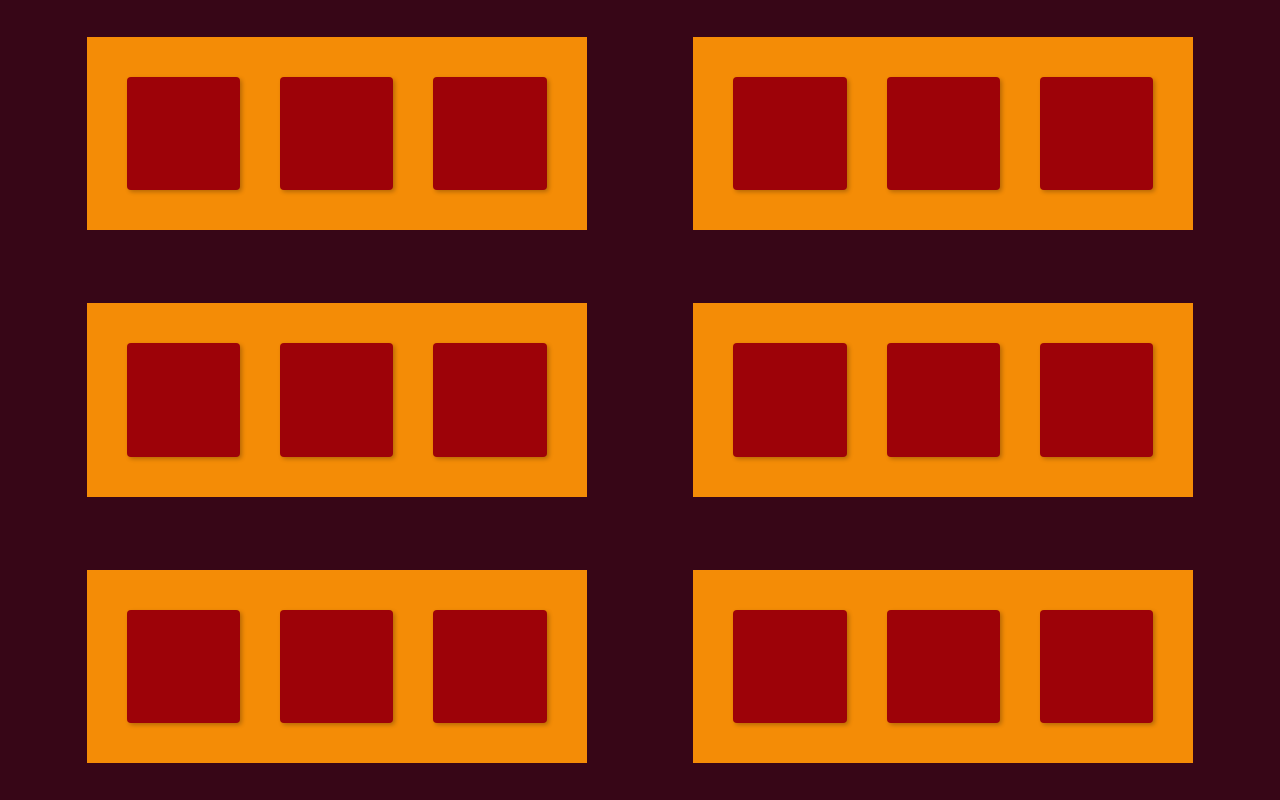
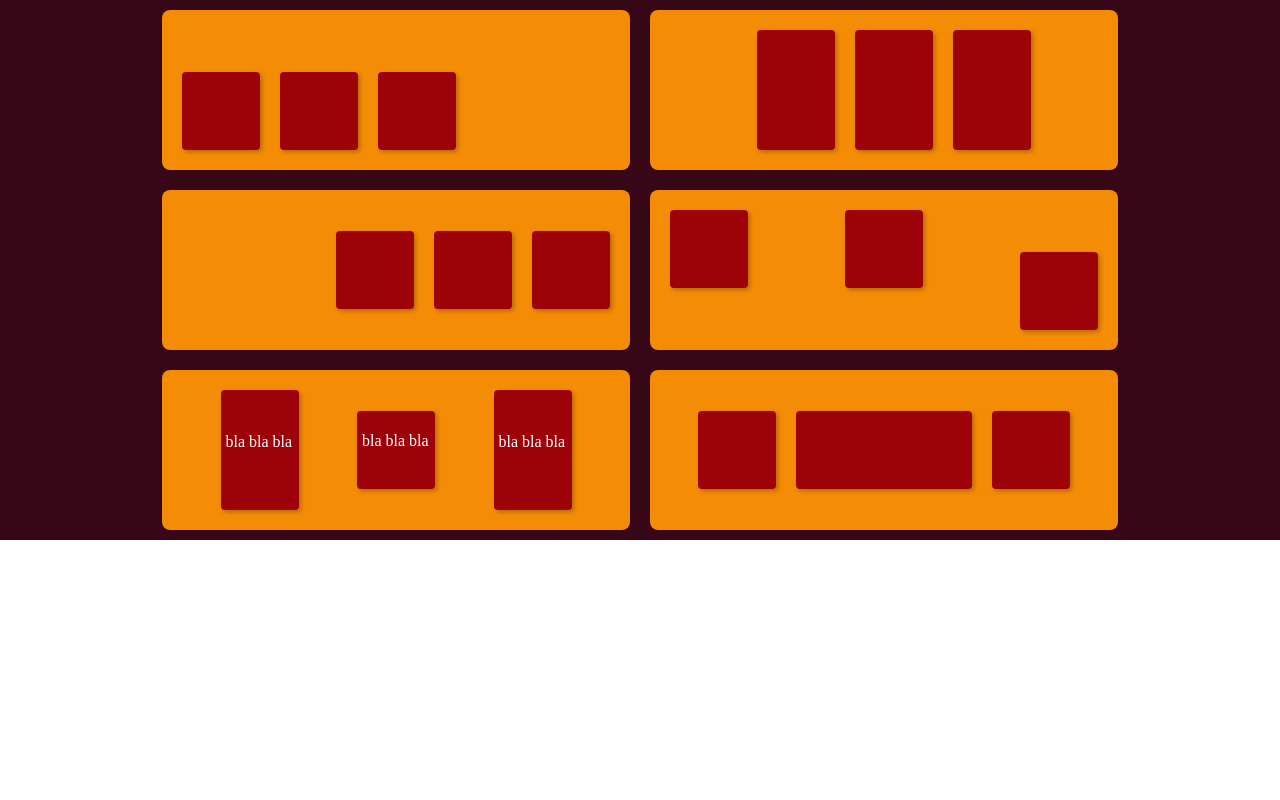
Before and after one commit to JesperLindell/Flexbox-assignment, a plain HTML site: page index.html in a window 1280 px wide. Drawn offline with Linux system fonts and the light colour scheme.

Commit message:
100vh height issue

```diff
--- a/index.html
+++ b/index.html
@@ -10,112 +10,43 @@
 </head>
 <body>
     <main>
-        <section>
-            <div class="container">
-                <div class="card">
-                    <div class="card__content">
-                    </div>
-                </div>
-                <div class="card">
-                    <div class="card__content">
-                    </div>
-                </div>
-                <div class="card">
-                    <div class="card__content">
-                    <div>
-                </div>
+
+        <div class="container1">
+            <div class="card" style="margin-left: 0px;"></div>
+            <div class="card"></div>
+            <div class="card"></div>
+        </div>
+        <div class="container2">
+            <div class="card"></div>
+            <div class="card"></div>
+            <div class="card"></div>
+        </div>
+        <div class="container3">
+            <div class="card"></div>
+            <div class="card"></div>
+            <div class="card"></div>
+        </div>
+        <div class="container4">
+            <div class="card" style="margin-left: 0px;"></div>
+            <div class="card"></div>
+            <div class="card" style="align-self: flex-end;"></div>
+        </div>
+        <div class="container5">
+            <div class="card" style="margin-left: 0px; align-self: stretch;" >
+                <div class="card__content" style="margin-top: 22px;"><p>bla bla bla</p></div>
             </div>
-        </section>
-
-        <section>
-            <div class="container">
-                <div class="card">
-                    <div class="card__content">
-                    </div>
-                </div>
-                <div class="card">
-                    <div class="card__content">
-                    </div>
-                </div>
-                <div class="card">
-                    <div class="card__content">
-                    <div>
-                </div>
+            <div class="card" style="height: 20px;">
+                <div class="card__content"><p>bla bla bla</p></div>
             </div>
-        </section>
-
-        <section>
-            <div class="container">
-                <div class="card">
-                    <div class="card__content">
-                    </div>
-                </div>
-                <div class="card">
-                    <div class="card__content">
-                    </div>
-                </div>
-                <div class="card">
-                    <div class="card__content">
-                    <div>
-                </div>
+            <div class="card" style="align-self: stretch;">
+                <div class="card__content" style="margin-top: 22px;"><p>bla bla bla</p></div>
             </div>
-        </section>
-
-        <section>
-            <div class="container">
-                <div class="card">
-                    <div class="card__content">
-                    </div>
-                </div>
-                <div class="card">
-                    <div class="card__content">
-                    </div>
-                </div>
-                <div class="card">
-                    <div class="card__content">
-                    <div>
-                </div>
-            </div>
-        </section>
-        <section>
-            <div class="container">
-                <div class="card">
-                    <div class="card__content">
-                    </div>
-                </div>
-                <div class="card">
-                    <div class="card__content">
-                    </div>
-                </div>
-                <div class="card">
-                    <div class="card__content">
-                    <div>
-                </div>
-            </div>
-        </section>
-        <section>
-            <div class="container">
-                <div class="card">
-                    <div class="card__content">
-                    </div>
-                </div>
-                <div class="card">
-                    <div class="card__content">
-                    </div>
-                </div>
-                <div class="card">
-                    <div class="card__content">
-                    <div>
-                </div>
-            </div>
-        </section>
-
-
-
-
-
-
-
+        </div>
+        <div class="container6">
+            <div class="card" style="margin-left: 0px;"></div>
+            <div class="card"  style="flex-grow: .75;"></div>
+            <div class="card"></div>
+        </div>
 
     </main>
 
--- a/styles/circles.css
+++ b/styles/circles.css
@@ -0,0 +1,115 @@
+main {
+    min-height: 100vh;
+    display: flex;
+    background-color: #370617;
+    justify-content: center;
+    align-items: flex-end;
+    flex-wrap: wrap;
+
+}
+
+.container1 {
+    display: flex;
+    justify-content: flex-start;
+    margin: 20px;
+    align-items: flex-end;
+    padding: 20px 20px;
+    border-radius: 8px;
+    width: 428px;
+    height: 120px;
+    background-color: #F48C06;
+    flex-wrap: wrap;
+
+}
+
+.container2 {
+    display: flex;
+    justify-content: center;
+    margin: 20px;
+    align-items: stretch;
+    padding: 20px 20px;
+    border-radius: 8px;
+    width: 428px;
+    height: 120px;
+    background-color: #F48C06;
+    flex-wrap: wrap;
+
+}
+
+.container3 {
+    display: flex;
+    justify-content: flex-end;
+    margin: 20px;
+    align-items: center;
+    padding: 20px 20px;
+    border-radius: 8px;
+    width: 428px;
+    height: 120px;
+    background-color: #F48C06;
+    flex-wrap: wrap;
+
+}
+
+.container4 {
+    display: flex;
+    justify-content: space-between;
+    margin: 20px;
+    align-items: flex-start;
+    padding: 20px 20px;
+    border-radius: 8px;
+    width: 428px;
+    height: 120px;
+    background-color: #F48C06;
+    flex-wrap: wrap;
+}
+
+.container5 {
+    display: flex;
+    justify-content: space-evenly;
+    margin: 20px;
+    align-items: center;
+    padding: 20px 20px;
+    border-radius: 8px;
+    width: 428px;
+    height: 120px;
+    background-color: #F48C06;
+    flex-wrap: wrap;
+}
+
+.container6 {
+    display: flex;
+    justify-content: center;
+    margin: 20px;
+    align-items: center;
+    padding: 20px 20px;
+    border-radius: 8px;
+    width: 428px;
+    height: 120px;
+    background-color: #F48C06;
+    flex-wrap: wrap;
+
+}
+
+.card {
+    min-width: 68px;
+    min-height: 68px;
+    /* margin: 20px; */
+    margin-left: 20px;
+     /* margin-bottom: 20px; */
+    padding: 5px;
+    display: flex;
+    background: #9D0208;
+    box-shadow: 2px 2px 4px rgba(0, 0, 0, 0.25);
+    border-radius: 4px;
+
+}
+
+.card__content{
+
+    color: white;
+    size: 12px;
+
+
+
+
+}
--- a/styles/index.css
+++ b/styles/index.css
@@ -1,53 +1,116 @@
 main {
-    min-height: 100vh;
+    /* min-height: 100vh; */
+    display: flex;
+
     background-color: #370617;
-    justify-content: space-evenly;
+    justify-content: center;
     align-items: center;
-    display: flex;
     flex-wrap: wrap;
-
-
-
-
-
 
 }
 
+.container1 {
+    display: flex;
+    justify-content: flex-start;
+    margin: 10px;
+    align-items: flex-end;
+    padding: 20px 20px;
+    border-radius: 8px;
+    width: 428px;
+    height: 120px;
+    background-color: #F48C06;
+    flex-wrap: wrap;
 
+}
 
-
-
-
-
-
-
-
-
-
-
-.container {
+.container2 {
     display: flex;
     justify-content: center;
-    margin: 20px;
+    margin: 10px;
+    align-items: stretch;
+    padding: 20px 20px;
+    border-radius: 8px;
+    width: 428px;
+    height: 120px;
+    background-color: #F48C06;
+    flex-wrap: wrap;
+
+}
+
+.container3 {
+    display: flex;
+    justify-content: flex-end;
+    margin: 10px;
     align-items: center;
     padding: 20px 20px;
-    min-width: 80pt;
-    min-height: 80pt;
+    border-radius: 8px;
+    width: 428px;
+    height: 120px;
+    background-color: #F48C06;
+    flex-wrap: wrap;
+
+}
+
+.container4 {
+    display: flex;
+    justify-content: space-between;
+    margin: 10px;
+    align-items: flex-start;
+    padding: 20px 20px;
+    border-radius: 8px;
+    width: 428px;
+    height: 120px;
+    background-color: #F48C06;
+    flex-wrap: wrap;
+}
+
+.container5 {
+    display: flex;
+    justify-content: space-evenly;
+    margin: 10px;
+    align-items: center;
+    padding: 20px 20px;
+    border-radius: 8px;
+    width: 428px;
+    height: 120px;
+    background-color: #F48C06;
+    flex-wrap: wrap;
+}
+
+.container6 {
+    display: flex;
+    justify-content: center;
+    margin: 10px;
+    align-items: center;
+    padding: 20px 20px;
+    border-radius: 8px;
+    width: 428px;
+    height: 120px;
     background-color: #F48C06;
     flex-wrap: wrap;
 
 }
 
 .card {
-
-    min-width: 70pt;
-    min-height: 70pt;
-    margin: 20px;
-    padding: 10px;
+    min-width: 68px;
+    min-height: 68px;
+    /* margin: 20px; */
+    margin-left: 20px;
+     /* margin-bottom: 20px; */
+    padding: 5px;
     display: flex;
-    position: relative;
     background: #9D0208;
     box-shadow: 2px 2px 4px rgba(0, 0, 0, 0.25);
     border-radius: 4px;
 
 }
+
+.card__content{
+
+    color: white;
+    size: 12px;
+
+
+
+
+}
```
Also changed, not shown: pages/circles.html (+39 -2 lines).
